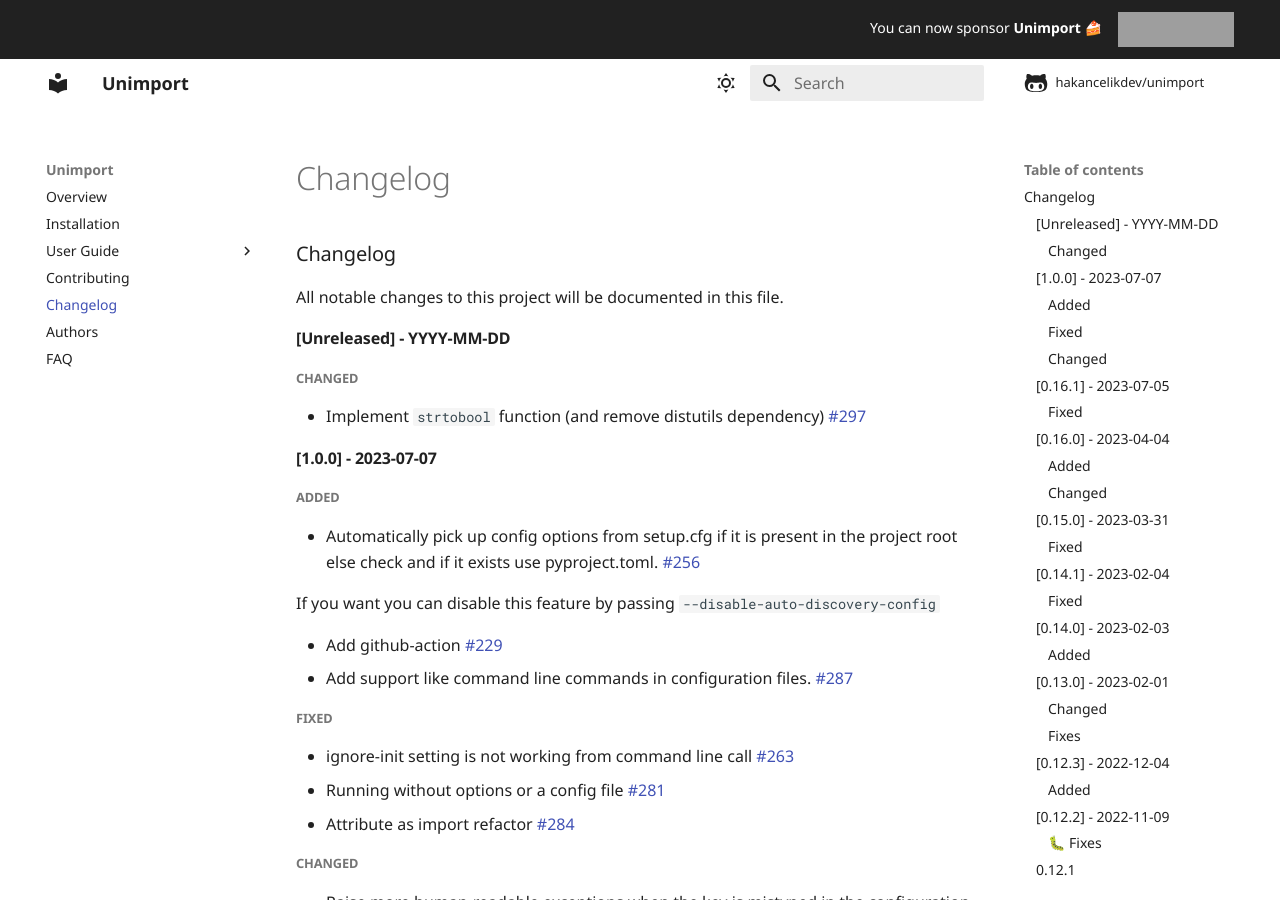
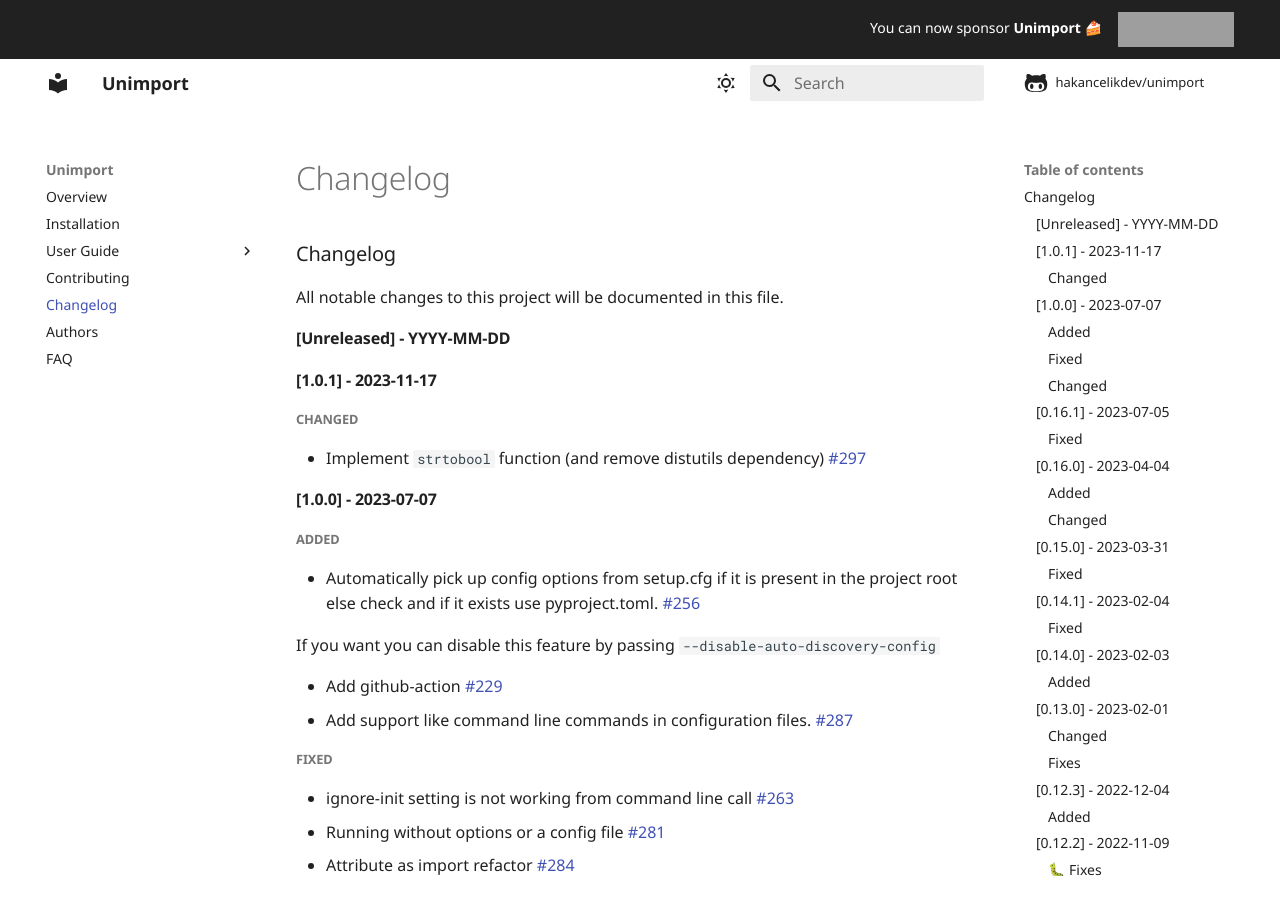
Before and after one commit to hakancelikdev/unimport, an MkDocs documentation site: the page built from docs/CHANGELOG.md, in a window 1280 px wide and 900 px high. Built offline with MkDocs 1.6.1 and Material for MkDocs 9.7.7, drawn with Linux system fonts in a browser that asks for light colours; comment, search, counter and statistics services are not loaded; the version menu is left out; grey boxes are pictures that could not be loaded.

Commit message:
Version 1.0.1 is ready

````diff
--- a/.pre-commit-config.yaml
+++ b/.pre-commit-config.yaml
@@ -12,7 +12,7 @@
       - id: isort
 
   - repo: https://github.com/hakancelikdev/unimport
-    rev: 1.0.0
+    rev: 1.0.1
     hooks:
       - id: unimport
 
--- a/action.yml
+++ b/action.yml
@@ -10,7 +10,7 @@
 runs:
   using: "composite"
   steps:
-    - run: pip install --upgrade pip && python -m pip install unimport==1.0.0
+    - run: pip install --upgrade pip && python -m pip install unimport==1.0.1
       shell: bash
     - run: unimport --color auto --gitignore --ignore-init ${{ inputs.extra_args }}
       shell: bash
--- a/docs/CHANGELOG.md
+++ b/docs/CHANGELOG.md
@@ -3,6 +3,8 @@
 All notable changes to this project will be documented in this file.
 
 ## [Unreleased] - YYYY-MM-DD
+
+## [1.0.1] - 2023-11-17
 
 ### Changed
 
--- a/docs/tutorial/use-with-github-action.md
+++ b/docs/tutorial/use-with-github-action.md
@@ -27,7 +27,7 @@
       - uses: actions/checkout@v3.5.3
       - uses: actions/setup-python@v4.6.1
       - name: Check unused imports
-        uses: hakancelikdev/unimport@1.0.0
+        uses: hakancelikdev/unimport@1.0.1
         with:
           extra_args: --include src/
 ```
--- a/setup.cfg
+++ b/setup.cfg
@@ -29,7 +29,7 @@
 project_urls =
     Documentation = https://unimport.hakancelik.dev/
     Issues = https://github.com/hakancelikdev/unimport/issues/
-    Changelog = https://unimport.hakancelik.dev/1.0.0/CHANGELOG/
+    Changelog = https://unimport.hakancelik.dev/1.0.1/CHANGELOG/
 
 [options]
 python_requires = >=3.6
--- a/src/unimport/__init__.py
+++ b/src/unimport/__init__.py
@@ -1,2 +1,2 @@
-__version__ = "1.0.0"
+__version__ = "1.0.1"
 __description__ = "A linter, formatter for finding and removing unused import statements."
````
Also changed, not shown: docs/index.md (+1 -1 lines).
